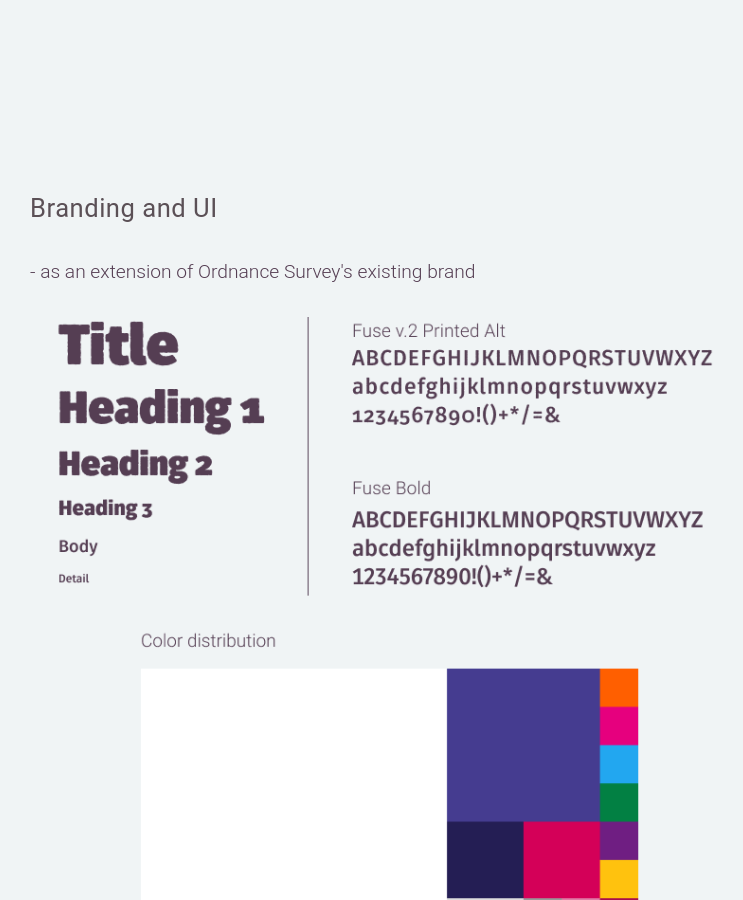
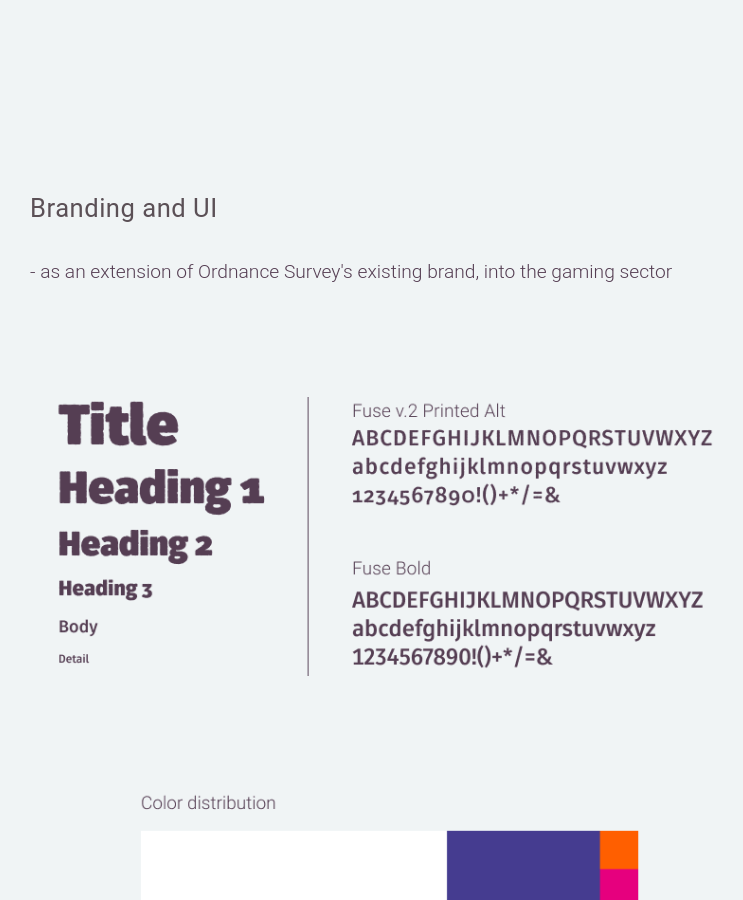
Before and after one commit to BaronBlackmore/SunlightAfterDark, a Jekyll site: the page built from portfolio/preloaded.html, in a window 1280 px wide and 900 px high, scrolled down 3541 px. Shown: the whole window, without its empty margins (250-993 px from the left). Built offline with Jekyll 4.4.1, drawn with Linux system fonts in a browser that asks for light colours.

Commit message:
seperate images, add padding

```diff
--- a/portfolio/preloaded.html
+++ b/portfolio/preloaded.html
@@ -83,14 +83,17 @@
 	<div class="center-col">
 		<h5>Branding and UI</h5>
 		<p>
-			- as an extension of Ordnance Survey's existing brand
+			- as an extension of Ordnance Survey's existing brand, into the gaming sector
 
 		</p>
 
-		<img alt="OS styles" src="/images/portfolio/OS-styles.png">
-
+		<div class="nav-pad"></div>
+		<img alt="OS styles" src="/images/portfolio/OS-type.png">
+		<div class="nav-pad"></div>
+		<img alt="OS styles" src="/images/portfolio/OS-colors.png">
+		<div class="nav-pad"></div>
 		<img alt="OS design atoms" src="/images/portfolio/OS-atoms.png">
-
+		<div class="nav-pad"></div>
 		<img alt="OS design elements" src="/images/portfolio/OS-elements.png">
 
 	</div>
```
Also changed, not shown: images/portfolio/OS-colors.png (added), images/portfolio/OS-styles.png (deleted), images/portfolio/OS-type.png (added).
